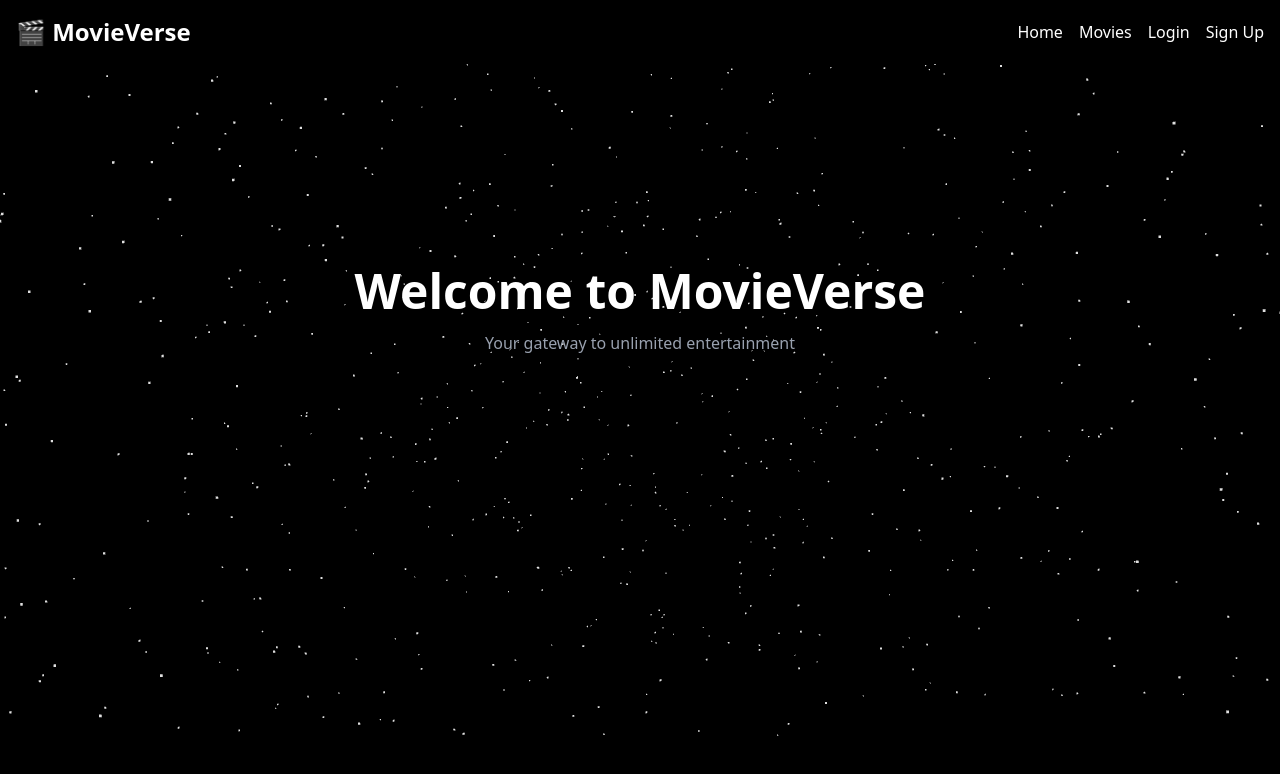
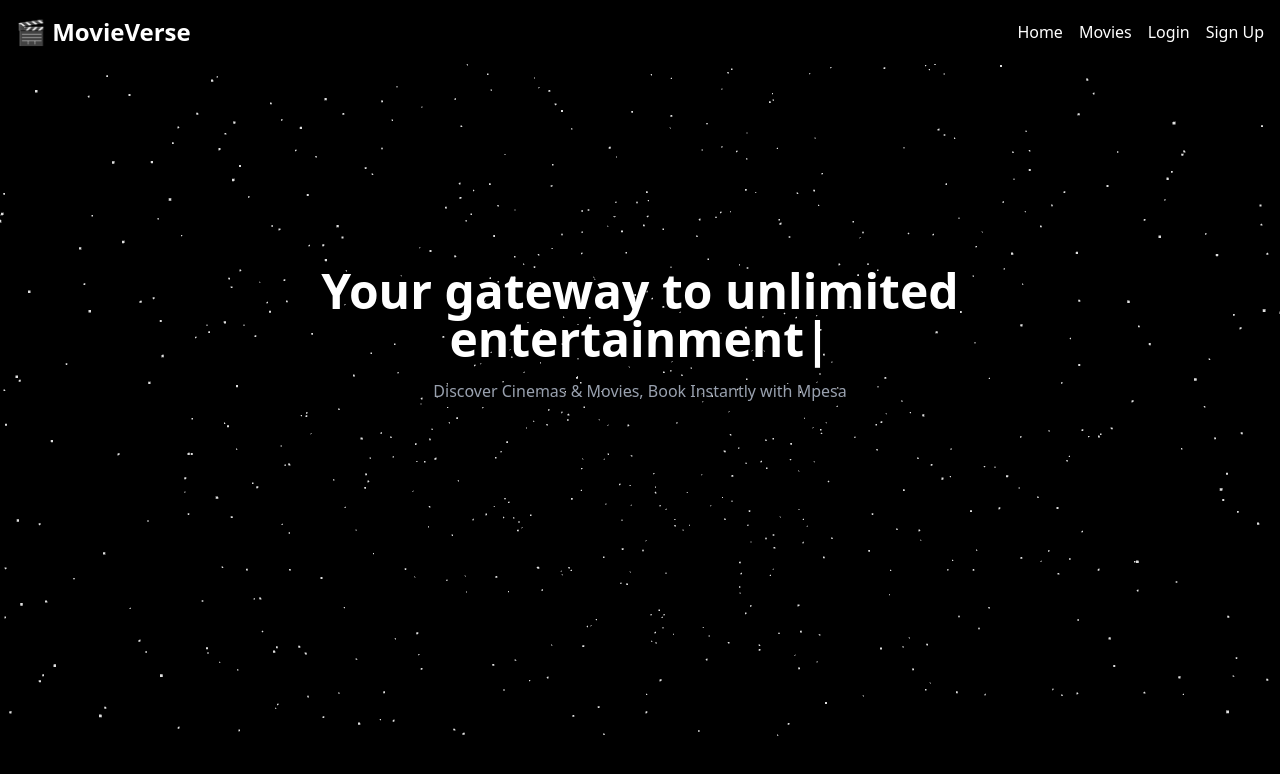
Before and after one commit to vidakpop/movie-booking-, a React (Vite) app: page / in a window 1280 px wide. Shown: the top 774 px of the page. Built offline with nearby package versions, Linux system fonts and the light colour scheme.

Commit message:
Enhance Hero component with TypeAnimation for dynamic welcome message and update subtitle for clarity

```diff
--- a/src/components/Hero.jsx
+++ b/src/components/Hero.jsx
@@ -12,8 +12,15 @@ const Hero = () => {
         <Stars />
       </Canvas>
       <div className="absolute top-1/3 left-1/2 transform -translate-x-1/2 text-center">
-        <h1 className="text-5xl text-neon font-bold">Welcome to MovieVerse</h1>
-        <p className="mt-4 text-gray-400">Your gateway to unlimited entertainment</p>
+        <h1 className="text-5xl font-extrabold drop-shadow-lg">
+          <TypeAnimation
+            sequence={["Welcome to Multiverse", 1000, "Your gateway to unlimited entertainment", 1000]}
+            wrapper="span"
+            speed={50}
+            repeat={Infinity}
+          />
+          </h1>
+        <p className="mt-4 text-gray-400">Discover Cinemas & Movies, Book Instantly with Mpesa</p>
       </div>
     </div>
   );
```
